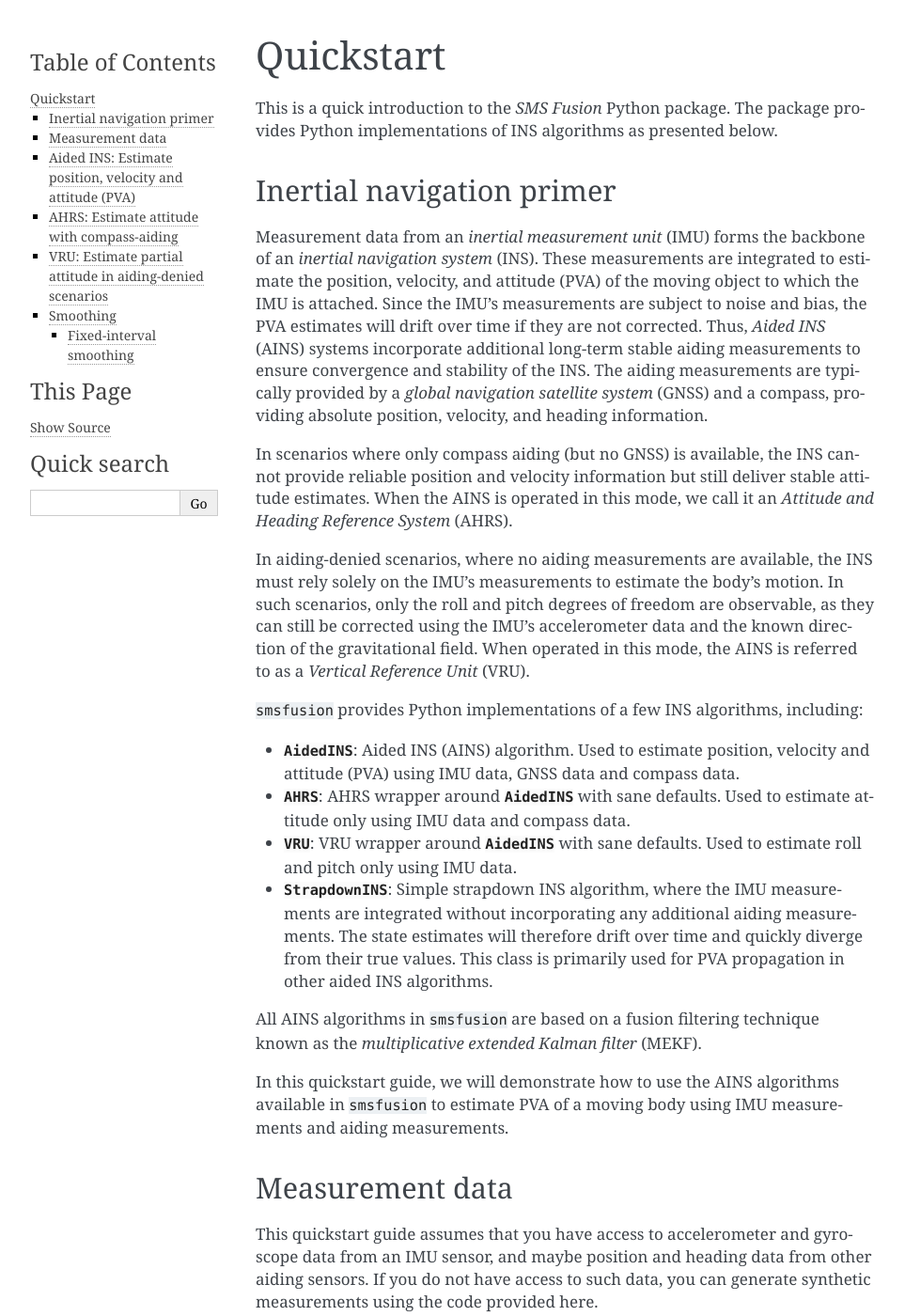
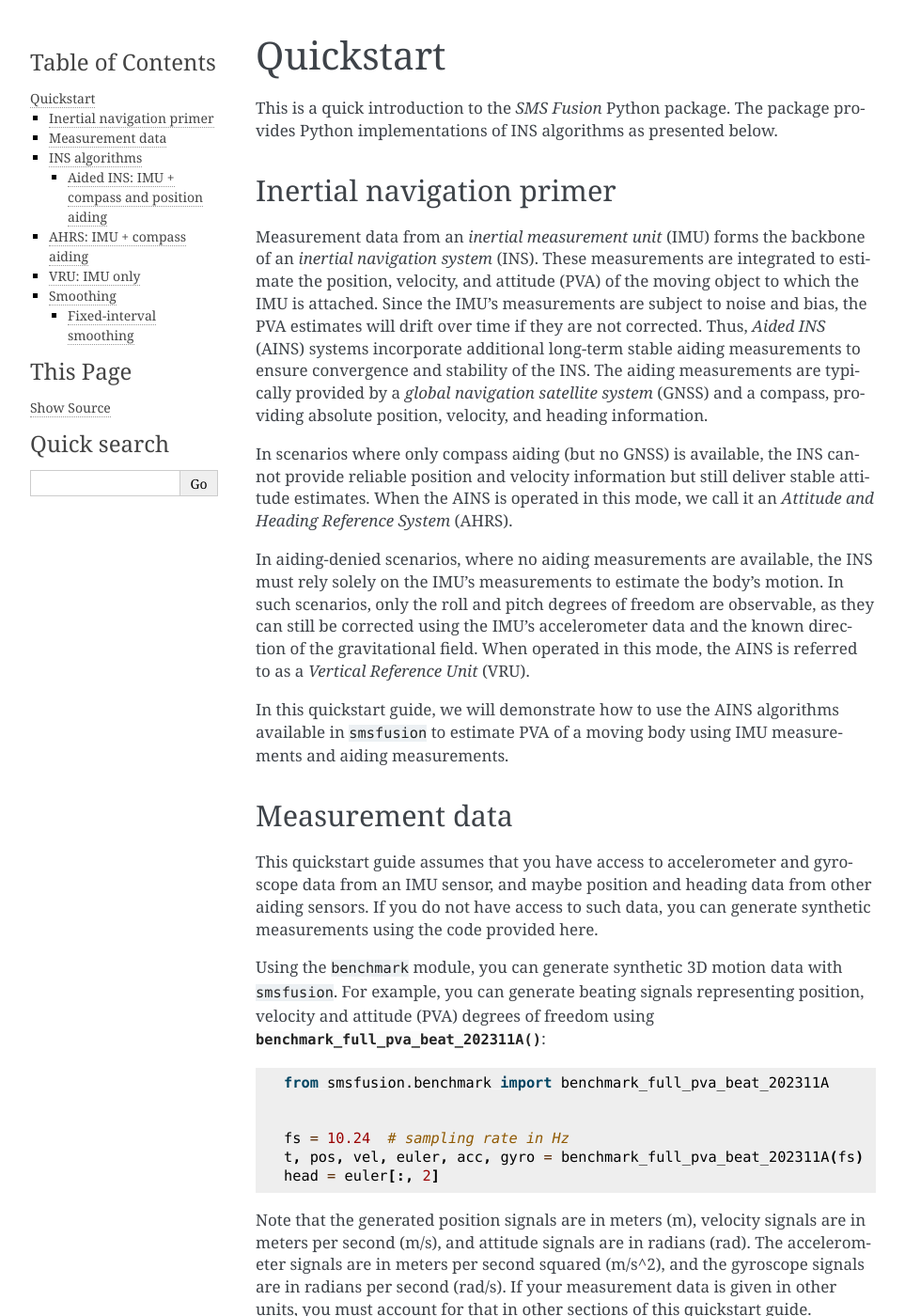
Before and after one commit to 4Subsea/smsfusion-python, a Sphinx documentation site: the page built from docs/user_guide/quickstart.rst, in a window 1280 px wide and 1400 px high. Shown: the whole window at 94% size, without its empty margins (148-1111 px from the left). Built offline with Sphinx 7.4.7, drawn with Linux system fonts in a browser that asks for light colours; some of the changed text lies outside the part shown.

Commit message:
documentaition

```diff
--- a/docs/user_guide/quickstart.rst
+++ b/docs/user_guide/quickstart.rst
@@ -25,22 +25,6 @@
 still be corrected using the IMU's accelerometer data and the known direction of
 the gravitational field. When operated in this mode, the AINS is referred to as
 a `Vertical Reference Unit` (VRU).
-
-``smsfusion`` provides Python implementations of a few INS algorithms, including:
-
-* :class:`~smsfusion.AidedINS`: Aided INS (AINS) algorithm. Used to estimate position,
-  velocity and attitude (PVA) using IMU data, GNSS data and compass data.
-* :class:`~smsfusion.AHRS`: AHRS wrapper around :class:`~smsfusion.AidedINS` with sane defaults.
-  Used to estimate attitude only using IMU data and compass data.
-* :class:`~smsfusion.VRU`: VRU wrapper around :class:`~smsfusion.AidedINS` with sane defaults.
-  Used to estimate roll and pitch only using IMU data.
-* :class:`~smsfusion.StrapdownINS`: Simple strapdown INS algorithm, where the
-  IMU measurements are integrated without incorporating any additional aiding measurements.
-  The state estimates will therefore drift over time and quickly diverge from their true values.
-  This class is primarily used for PVA propagation in other aided INS algorithms.
-
-All AINS algorithms in ``smsfusion`` are based on a fusion filtering technique known
-as the `multiplicative extended Kalman filter` (MEKF).
 
 In this quickstart guide, we will demonstrate how to use the AINS algorithms
 available in ``smsfusion`` to estimate PVA of a moving body using IMU measurements
@@ -145,8 +147,8 @@
     vel_est = np.array(vel_est)
     euler_est = np.array(euler_est)
 
-AHRS: Estimate attitude with compass-aiding
--------------------------------------------
+AHRS: IMU + compass aiding
+--------------------------
 To limit integration drift in AHRS mode, we must assume that the sensor on average
 is stationary. The static assumtion is incorporated as so-called pseudo aiding measurements
 of zero with corresponding error variances. For most applications, the following pseudo
@@ -184,8 +186,8 @@
 
     euler_est = np.array(euler_est)
 
-VRU: Estimate partial attitude in aiding-denied scenarios
----------------------------------------------------------
+VRU: IMU only
+-------------
 To limit integration drift in VRU mode, we must assume that the sensor on average
 is stationary. The static assumption is incorporated as so-called pseudo aiding measurements
 of zero with corresponding error variances. For most applications, the following pseudo
```
Also changed, not shown: other parts of docs/user_guide/quickstart.rst (+20 -2 lines).
